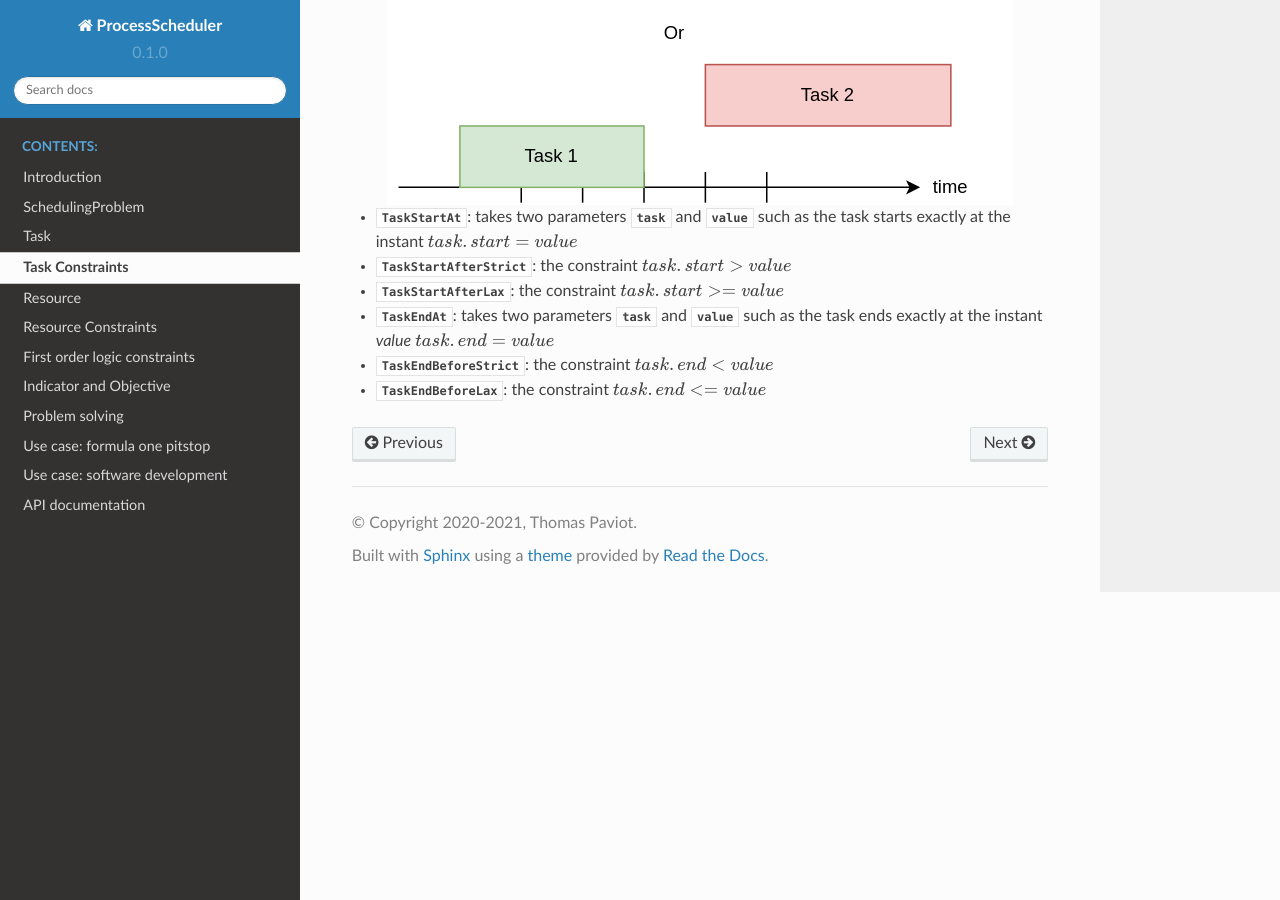
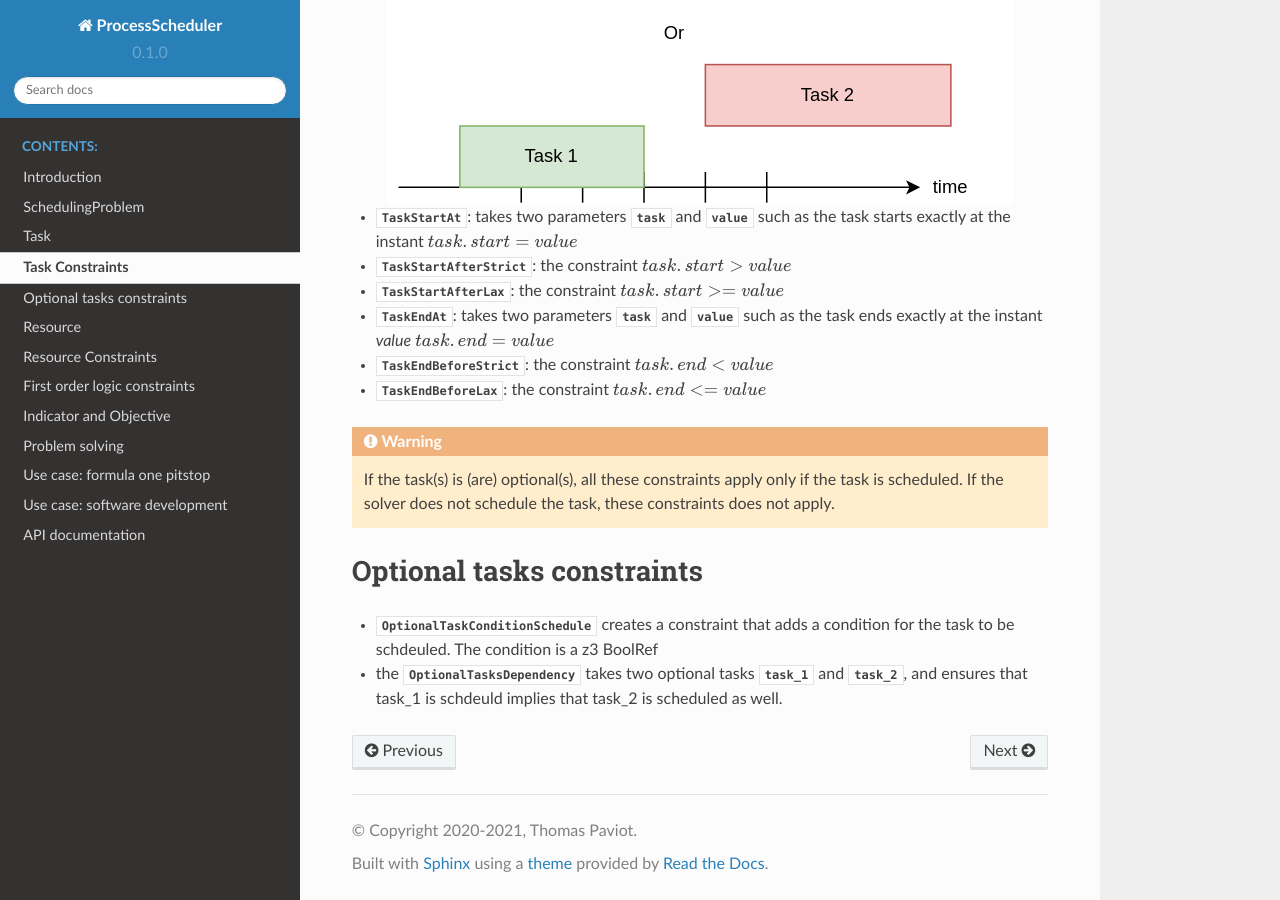
Before and after one commit to tpaviot/ProcessScheduler, a Sphinx documentation site: the page built from doc/task_constraints.rst, in a window 1280 px wide and 900 px high, scrolled down 1418 px. Built offline with Sphinx 7.4.7 and the Read the Docs theme 2.0.0, drawn with Linux system fonts in a browser that asks for light colours.

Commit message:
Update doc for optional task

```diff
--- a/doc/task.rst
+++ b/doc/task.rst
@@ -66,3 +66,7 @@ The :attr:`work_amount` is the total amount of work that the :class:`Task` must
 Priority
 --------
 The :attr:`priority` of a task is a positive integer that can take any value. It is not bounded. A task with a higher priority will be scheduled earlier than a task with a lower priority. If the solver is requested to optimize the global schedule in terms of task priorities (a "priority objective") then a task with a high priority *may* be scheduled before a task with a lower priority.
+
+Optional
+--------
+The :attr:`optional` attribute of a task is a boolean. It is set to :const:`False` by default. If set to :const:`True` the solver may, or may not, schedule the task.
--- a/doc/task_constraints.rst
+++ b/doc/task_constraints.rst
@@ -1,4 +1,3 @@
-
 Task Constraints
 ================
 
@@ -49,3 +48,14 @@ constraints the solver to schedule task_2 start exactly 2 periods after task_1 i
 - :class:`TaskEndBeforeStrict`: the constraint :math:`task.end < value`
 
 - :class:`TaskEndBeforeLax`: the constraint :math:`task.end <= value`
+
+.. warning::
+
+    If the task(s) is (are) optional(s), all these constraints apply only if the task is scheduled. If the solver does not schedule the task, these constraints does not apply.
+
+Optional tasks constraints
+==========================
+
+- :class:`OptionalTaskConditionSchedule` creates a constraint that adds a condition for the task to be schdeuled. The condition is a z3 BoolRef
+
+- the :class:`OptionalTasksDependency` takes two optional tasks :attr:`task_1` and :attr:`task_2`, and ensures that task_1 is schdeuld implies that task_2 is scheduled as well.
```
